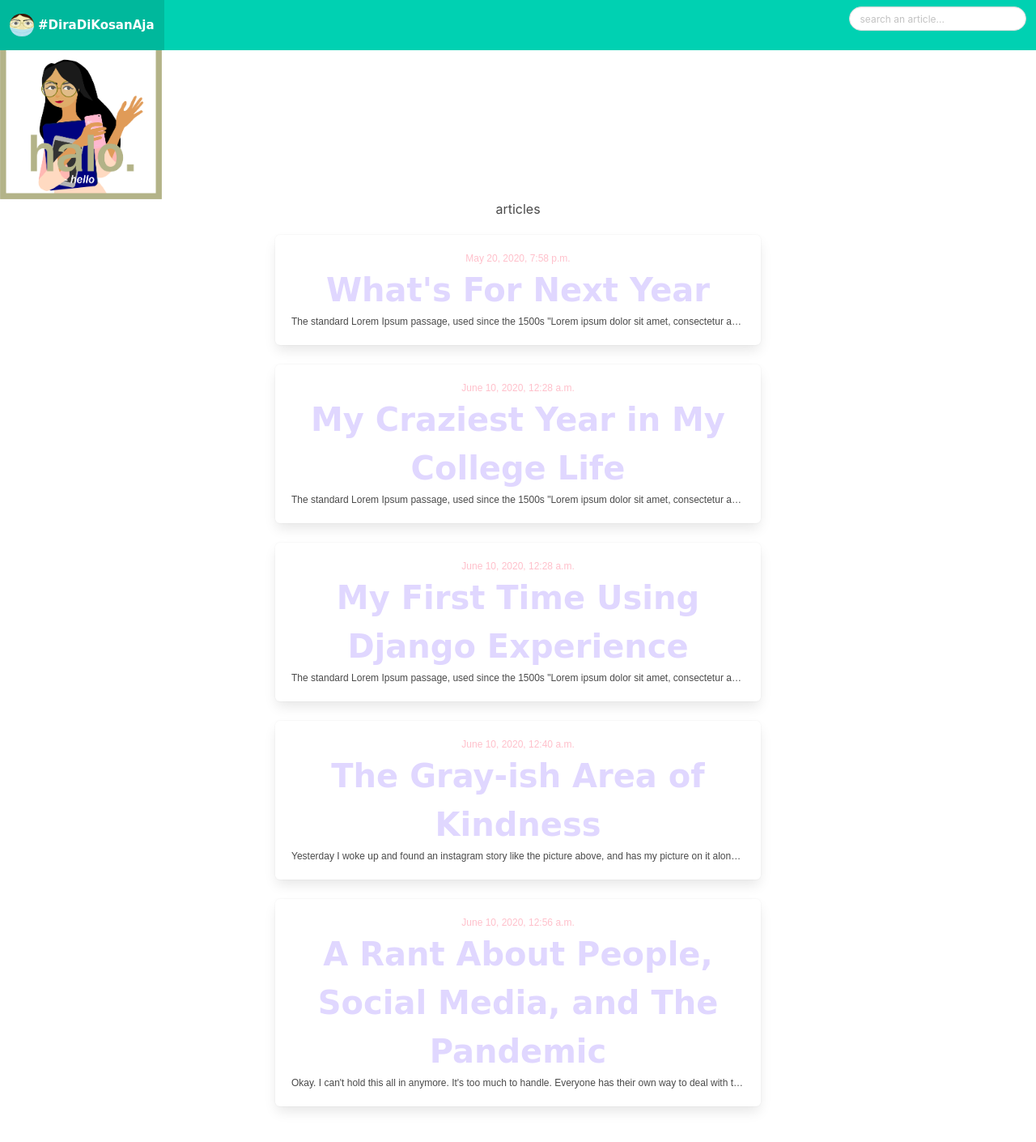
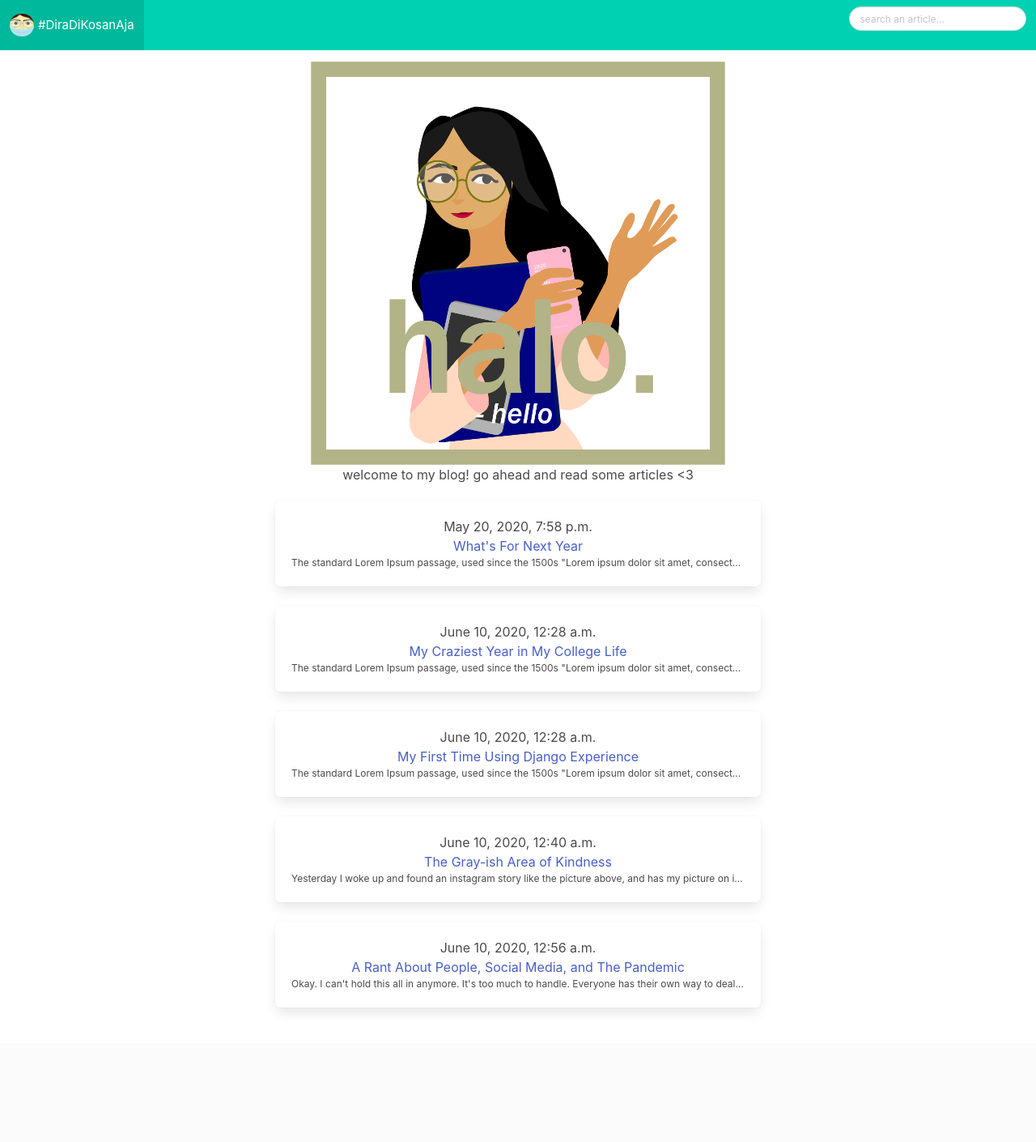
Before and after one commit to amlndr/myWebsite, a Django app: page / in a window 1280 px wide. Shown: the whole page at 81% size. After the commit the page ends 1247 px from the top, so only its background shows below. Run offline with Django 3.2, Linux system fonts and the light colour scheme; data comes from the database, SQL or seed files in the repository; some libraries are stand-ins or nearby versions.

Commit message:
foto ok maybe

```diff
--- a/blog/static/css/blog.css
+++ b/blog/static/css/blog.css
@@ -1,19 +1,4 @@
 
-
-h2, .titleLink {
-    font-size:40px;
-    font-weight: bold;
-    font-family: 'Amatic SC', cursive;
-    color:#E0D7FF;
-}
-
-.date{
-    color:pink;
-    font-size: 12px;
-}
-
-p, .date,nav{
-    font-family: 'Didact Gothic', sans-serif;
 }
 /*base*/
 
--- a/blog/templates/blog/base.html
+++ b/blog/templates/blog/base.html
@@ -6,7 +6,7 @@
     <head>
         <title>#DiraDiKosanAja</title>
         <meta name="viewport" content="width=device-width, initial-scale=1">
-        <link rel="stylesheet" href="https://cdn.jsdelivr.net/npm/bulma@0.9.0/css/bulma.min.css">
+        <link rel="stylesheet" href="https://cdn.jsdelivr.net/npm/bulma@0.9.0/css/bulma.css">
 
         <link rel="stylesheet" href="{% static 'css/blog.css' %}" type="text/css" >
         <script defer src="https://use.fontawesome.com/releases/v5.3.1/js/all.js"></script>
--- a/blog/templates/blog/post_list.html
+++ b/blog/templates/blog/post_list.html
@@ -2,14 +2,17 @@
 <html>
 {% block content %}
 
-<div class="profile">
-        <img src="/static/ilus1.png" width="200px" height="200px">
 
-</div>
+
 
 
 <div class="mainL">
-    <h3>articles</h3>
+
+    <br>
+        <img src="/static/ilus1.png" width="40%" height="40%">
+
+      <h3>welcome to my blog! go ahead and read some articles <3 </h3>
+
 
     <div class="containerp" >
         {% for post in posts %}
```
